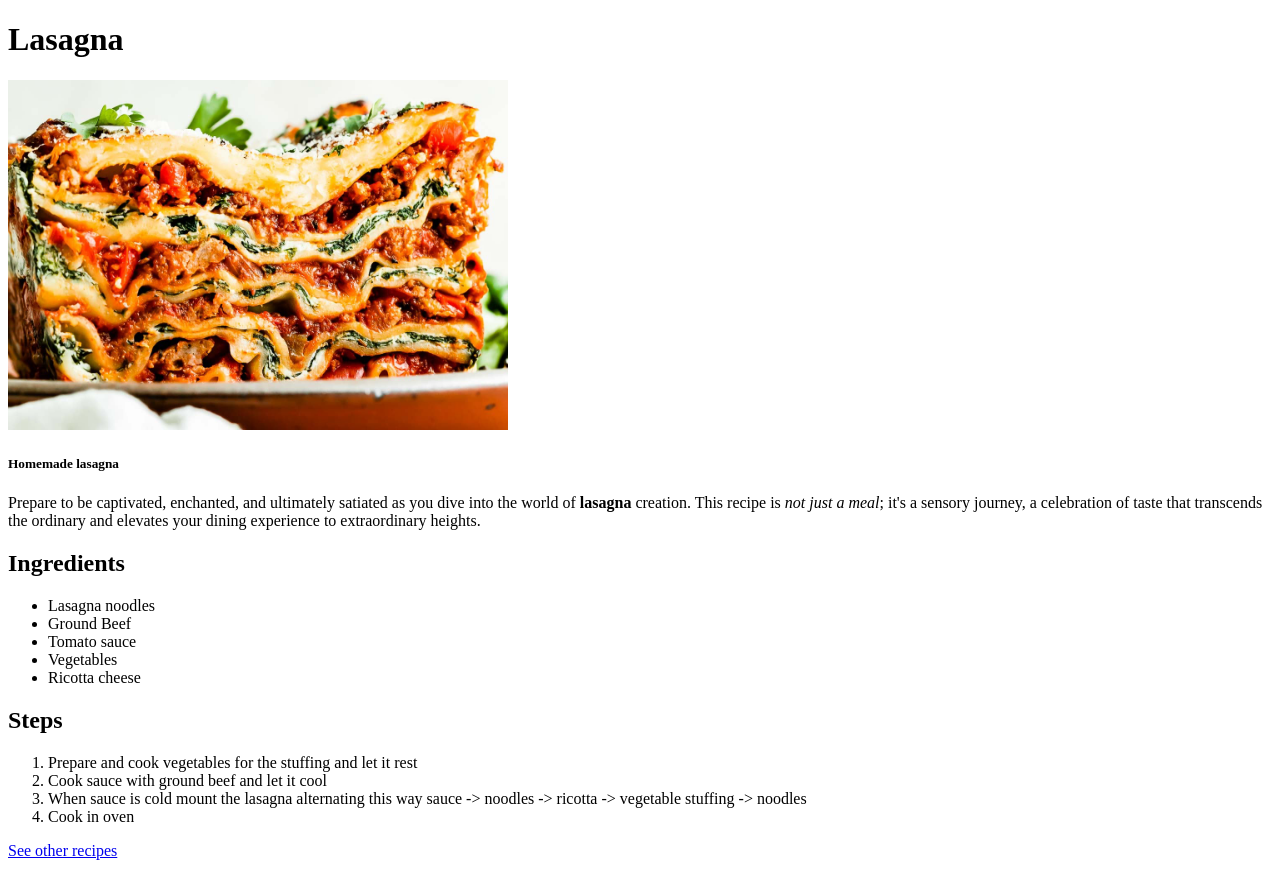
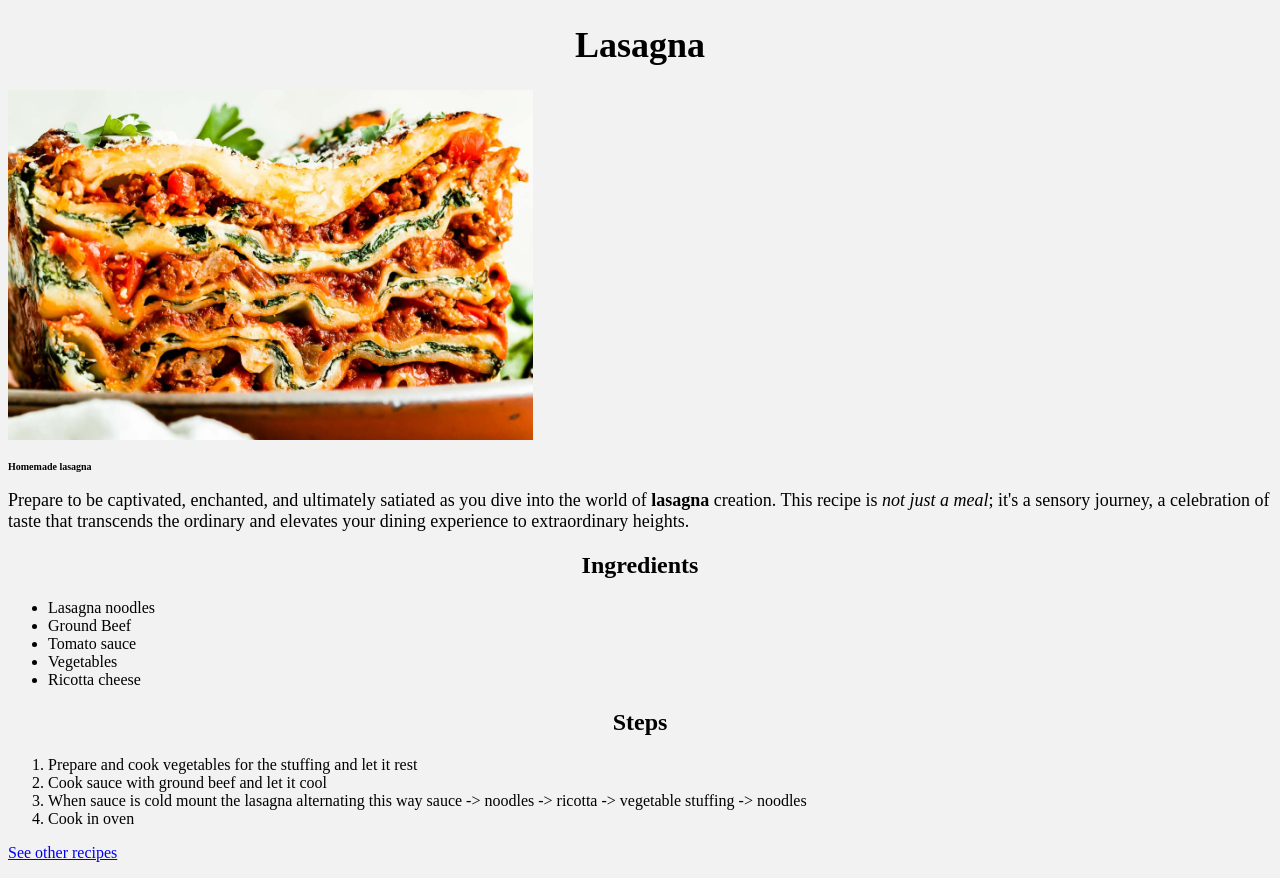
Before and after one commit to dZyad/odin-recipes, a plain HTML site: page recipes/lasagna.html in a window 1280 px wide. Drawn offline with Linux system fonts and the light colour scheme.

Commit message:
Add CSS styling to page

```diff
--- a/recipes/lasagna.html
+++ b/recipes/lasagna.html
@@ -4,26 +4,25 @@
   <head>
     <meta charset="utf-8">
     <title>Lasagna</title>
+    <link rel="stylesheet" href="../styles.css">
   </head>
 
   <body>
-    <h1>Lasagna</h1>
+    <h1 class="title">Lasagna</h1>
     <img
       src="./images/lasagna.jpg"
       alt="Lasagna picture"
-      height="350px"
-      width="500px"
     >
     <h5>Homemade lasagna</h5>
-    <p>
+    <p class="description">
       Prepare to be captivated, enchanted, and ultimately satiated as you dive
       into the world of <strong>lasagna</strong> creation. This recipe is
       <em>not just a meal</em>; it's a sensory journey, a celebration of taste
       that transcends the ordinary and elevates your dining experience to
       extraordinary heights.
     </p>
-    <h2>Ingredients</h2>
-    <ul>
+    <h2 class="subtitle">Ingredients</h2>
+    <ul class="list">
         <li>Lasagna noodles</li>
         <li>Ground Beef</li>
         <li>Tomato sauce</li>
@@ -31,8 +30,8 @@
         <li>Ricotta cheese</li>
     </ul>
 
-    <h2>Steps</h2>
-    <ol>
+    <h2 class="subtitle">Steps</h2>
+    <ol class="list">
         <li>Prepare and cook vegetables for the stuffing and let it rest</li>
         <li>Cook sauce with ground beef and let it cool</li>
         <li>When sauce is cold mount the lasagna alternating this way sauce -> noodles -> ricotta -> vegetable stuffing -> noodles</li>
--- /dev/null
+++ b/styles.css
@@ -0,0 +1,39 @@
+* {
+    background: #f2f2f2;
+}
+
+h1.title {
+    font-size: 36px;
+}
+
+h5 {
+    font-size: 10px;
+}
+
+img {
+    height: 350px;
+    width: auto;
+}
+
+.recipe-link,
+h2.subtitle {
+    font-size: 24px;
+}
+
+p.description,
+.lists {
+    font-size: 18px;
+}
+
+p.description {
+    text-align: left;
+}
+
+h1.title,
+h2.subtitle {
+    text-align: center;
+}
+
+li {
+    font-size: 16px;
+}
```
Also changed, not shown: index.html (+5 -4 lines), recipes/milanesa.html (+5 -6 lines), recipes/tricolore-salad.html (+6 -5 lines).
